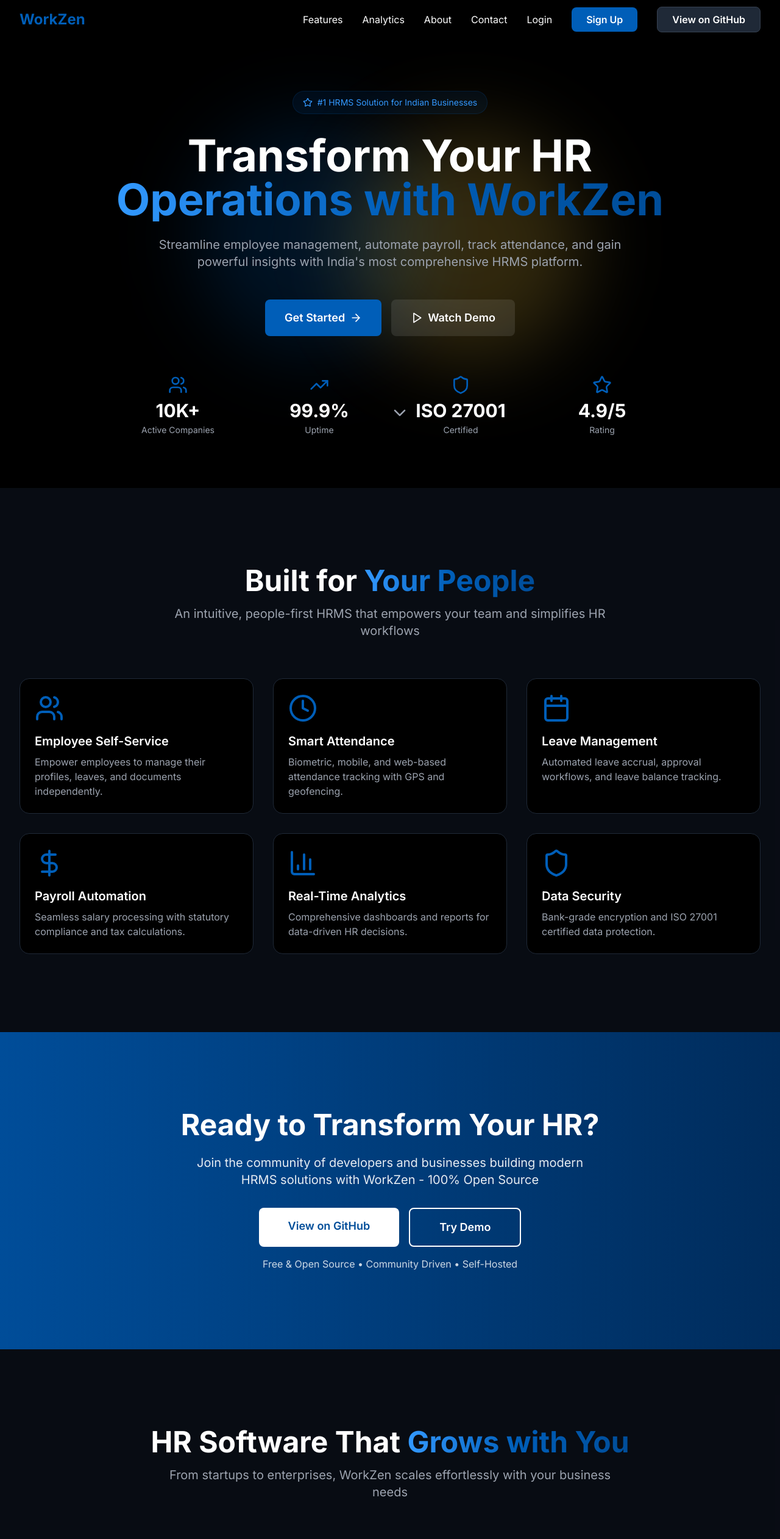
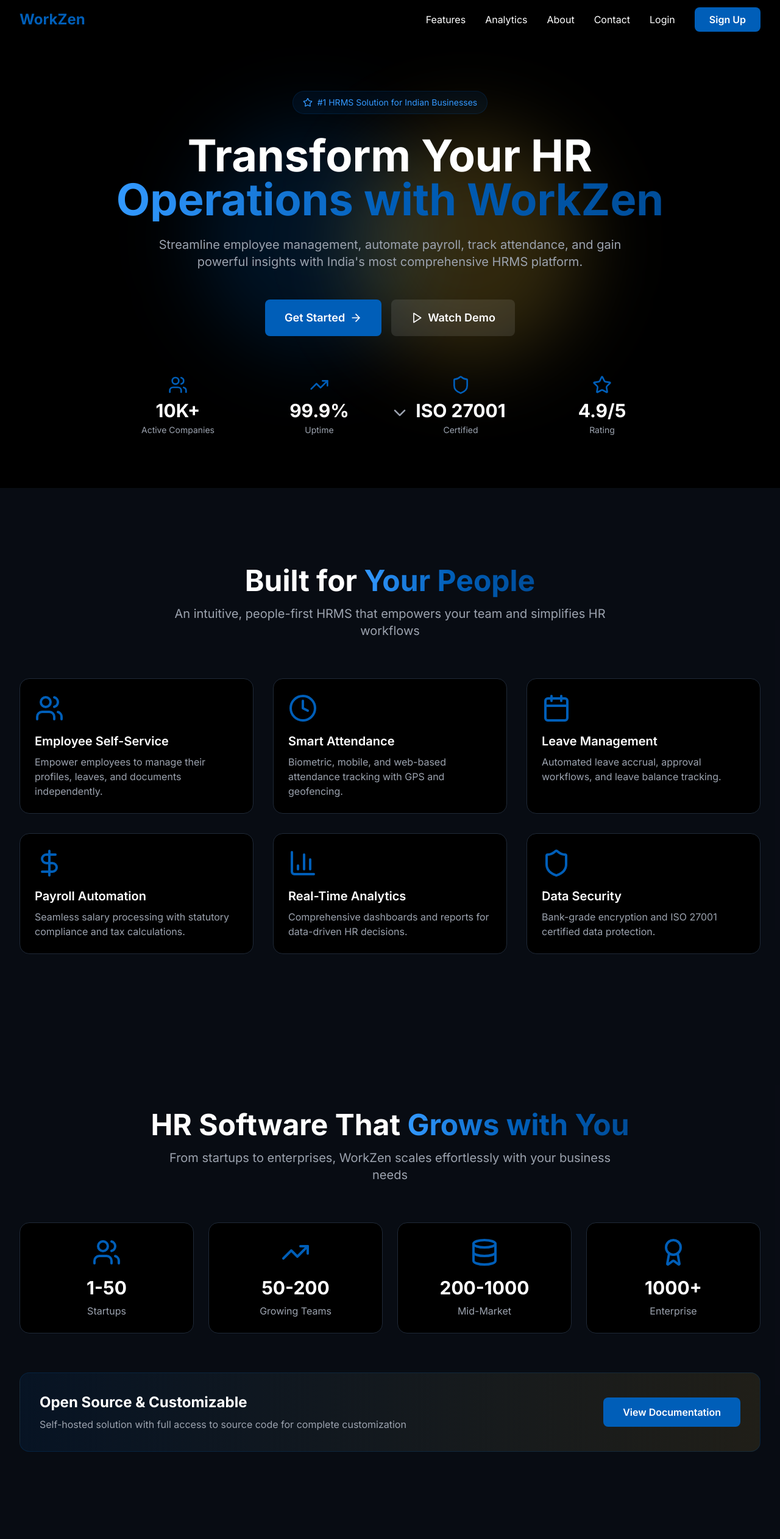
Before and after one commit to DaxVirani03/WorkZen, a React (Vite) app in the folder frontend/: page / in a window 1280 px wide. Shown: the top 2523 px of the page at 61% size. Built offline with nearby package versions, Linux system fonts and the light colour scheme.

Commit message:
Updated Lending Page

```diff
--- a/frontend/src/pages/About.jsx
+++ b/frontend/src/pages/About.jsx
@@ -13,7 +13,6 @@ export default function About() {
             <div className="flex space-x-8">
               <Link to="/" className="hover:text-primary-500 transition-colors">Home</Link>
               <Link to="/about" className="hover:text-primary-500 transition-colors">About</Link>
-              <Link to="/pricing" className="hover:text-primary-500 transition-colors">Pricing</Link>
               <Link to="/contact" className="hover:text-primary-500 transition-colors">Contact</Link>
             </div>
           </div>
--- a/frontend/src/pages/Contact.jsx
+++ b/frontend/src/pages/Contact.jsx
@@ -14,7 +14,6 @@ export default function Contact() {
             <div className="flex space-x-8">
               <Link to="/" className="hover:text-primary-500 transition-colors">Home</Link>
               <Link to="/about" className="hover:text-primary-500 transition-colors">About</Link>
-              <Link to="/pricing" className="hover:text-primary-500 transition-colors">Pricing</Link>
               <Link to="/contact" className="hover:text-primary-500 transition-colors">Contact</Link>
             </div>
           </div>
@@ -52,7 +51,7 @@ export default function Contact() {
                 <MapPin className="w-6 h-6 text-primary-500 mt-1" />
                 <div>
                   <h3 className="font-semibold mb-1">Office</h3>
-                  <p className="text-gray-400">Mumbai, Maharashtra, India</p>
+                  <p className="text-gray-400">Surat, Gujarat, India</p>
                 </div>
               </div>
             </div>
--- a/frontend/src/pages/LandingPage.jsx
+++ b/frontend/src/pages/LandingPage.jsx
@@ -69,14 +69,6 @@ export default function LandingPage() {
               >
                 Sign Up
               </Link>
-              <a
-                href="https://github.com/DaxVirani03/WorkZen"
-                target="_blank"
-                rel="noopener noreferrer"
-                className="px-6 py-2 bg-gray-800 hover:bg-gray-700 border border-gray-700 rounded-lg transition-colors font-semibold"
-              >
-                View on GitHub
-              </a>
             </div>
 
             {/* Mobile Menu Button */}
@@ -102,14 +94,6 @@ export default function LandingPage() {
               >
                 Sign Up
               </Link>
-              <a
-                href="https://github.com/DaxVirani03/WorkZen"
-                target="_blank"
-                rel="noopener noreferrer"
-                className="block w-full text-left px-6 py-2 bg-gray-800 hover:bg-gray-700 border border-gray-700 rounded-lg transition-colors font-semibold"
-              >
-                View on GitHub
-              </a>
             </div>
           )}
         </div>
@@ -259,7 +243,6 @@ export default function LandingPage() {
                 initial={{ opacity: 0, y: 20 }}
                 whileInView={{ opacity: 1, y: 0 }}
                 transition={{ duration: 0.5, delay: index * 0.1 }}
-                viewport={{ once: true }}
                 className="p-6 rounded-2xl bg-black border border-gray-800 hover:border-primary-500/50 transition-all duration-300"
               >
                 <feature.icon className="w-12 h-12 text-primary-500 mb-4" />
@@ -268,42 +251,6 @@ export default function LandingPage() {
               </motion.div>
             ))}
           </div>
-        </div>
-      </section>
-
-      {/* ==================== SECTION 4: MAKE THE SHIFT CTA ==================== */}
-      <section id="make-shift" className="section-padding bg-gradient-to-r from-primary-600 to-primary-800">
-        <div className="container-custom text-center">
-          <motion.div
-            initial={{ opacity: 0, y: 30 }}
-            whileInView={{ opacity: 1, y: 0 }}
-            transition={{ duration: 0.8 }}
-            viewport={{ once: true }}
-          >
-            <h2 className="text-4xl md:text-5xl font-bold mb-6">
-              Ready to Transform Your HR?
-            </h2>
-            <p className="text-xl text-white/90 mb-8 max-w-2xl mx-auto">
-              Join the community of developers and businesses building modern HRMS solutions with WorkZen - 100% Open Source
-            </p>
-            <div className="flex flex-col sm:flex-row gap-4 justify-center">
-              <a
-                href="https://github.com/DaxVirani03/WorkZen"
-                target="_blank"
-                rel="noopener noreferrer"
-                className="px-12 py-4 bg-white text-primary-600 hover:bg-gray-100 rounded-lg transition-colors font-semibold text-lg inline-block"
-              >
-                View on GitHub
-              </a>
-              <button
-                onClick={() => scrollToSection('demo')}
-                className="px-12 py-4 bg-transparent border-2 border-white text-white hover:bg-white hover:text-primary-600 rounded-lg transition-colors font-semibold text-lg"
-              >
-                Try Demo
-              </button>
-            </div>
-            <p className="mt-4 text-white/80">Free & Open Source • Community Driven • Self-Hosted</p>
-          </motion.div>
         </div>
       </section>
 
@@ -331,7 +278,6 @@ export default function LandingPage() {
                 initial={{ opacity: 0, scale: 0.9 }}
                 whileInView={{ opacity: 1, scale: 1 }}
                 transition={{ duration: 0.5, delay: index * 0.1 }}
-                viewport={{ once: true }}
                 className="p-6 rounded-2xl bg-black border border-gray-800 hover:border-primary-500/50 transition-all duration-300 text-center"
               >
                 <tier.icon className="w-12 h-12 text-primary-500 mx-auto mb-4" />
@@ -345,7 +291,6 @@ export default function LandingPage() {
             initial={{ opacity: 0, y: 30 }}
             whileInView={{ opacity: 1, y: 0 }}
             transition={{ duration: 0.8 }}
-            viewport={{ once: true }}
             className="mt-16 p-8 rounded-2xl bg-gradient-to-r from-primary-500/10 to-accent-500/10 border border-primary-500/20"
           >
             <div className="flex flex-col md:flex-row items-center justify-between gap-6">
@@ -374,7 +319,6 @@ export default function LandingPage() {
               initial={{ opacity: 0, x: -50 }}
               whileInView={{ opacity: 1, x: 0 }}
               transition={{ duration: 0.8 }}
-              viewport={{ once: true }}
             >
               <div className="relative bg-gradient-to-br from-accent-500/20 to-primary-500/20 rounded-3xl p-8 backdrop-blur-sm border border-white/10">
                 <MessageSquare className="w-full h-64 text-accent-500/30" />
@@ -391,7 +335,6 @@ export default function LandingPage() {
               initial={{ opacity: 0, x: 50 }}
               whileInView={{ opacity: 1, x: 0 }}
               transition={{ duration: 0.8 }}
-              viewport={{ once: true }}
             >
               <h2 className="text-4xl md:text-5xl font-bold mb-6">
                 Boost <span className="gradient-text">Employee Engagement</span>
@@ -445,7 +388,6 @@ export default function LandingPage() {
                 initial={{ opacity: 0, y: 20 }}
                 whileInView={{ opacity: 1, y: 0 }}
                 transition={{ duration: 0.5, delay: index * 0.1 }}
-                viewport={{ once: true }}
                 className="p-6 rounded-2xl bg-black border border-gray-800 hover:border-primary-500/50 transition-all duration-300"
               >
                 <feature.icon className="w-12 h-12 text-primary-500 mb-4" />
@@ -460,7 +402,6 @@ export default function LandingPage() {
             initial={{ opacity: 0, y: 30 }}
             whileInView={{ opacity: 1, y: 0 }}
             transition={{ duration: 0.8 }}
-            viewport={{ once: true }}
             className="p-8 rounded-2xl bg-gradient-to-br from-gray-900 to-black border border-gray-800"
           >
             <div className="grid md:grid-cols-4 gap-6 mb-8">
@@ -492,7 +433,6 @@ export default function LandingPage() {
               initial={{ opacity: 0, x: -50 }}
               whileInView={{ opacity: 1, x: 0 }}
               transition={{ duration: 0.8 }}
-              viewport={{ once: true }}
             >
               <h2 className="text-4xl md:text-5xl font-bold mb-6">
                 <span className="gradient-text">Integrated Payroll</span> Management
@@ -524,7 +464,6 @@ export default function LandingPage() {
               initial={{ opacity: 0, x: 50 }}
               whileInView={{ opacity: 1, x: 0 }}
               transition={{ duration: 0.8 }}
-              viewport={{ once: true }}
             >
               <div className="p-8 rounded-2xl bg-black border border-gray-800">
                 <DollarSign className="w-16 h-16 text-primary-500 mb-6" />
@@ -552,44 +491,6 @@ export default function LandingPage() {
                 </div>
               </div>
             </motion.div>
-          </div>
-        </div>
-      </section>
-
-      {/* ==================== SECTION 12: CORE HR MANAGEMENT ==================== */}
-      <section id="core-hr" className="section-padding">
-        <div className="container-custom">
-          <div className="text-center mb-16">
-            <h2 className="text-4xl md:text-5xl font-bold mb-4">
-              Complete <span className="gradient-text">Core HR</span> Management
-            </h2>
-            <p className="text-xl text-gray-400 max-w-3xl mx-auto">
-              All essential HR functions in one unified platform
-            </p>
-          </div>
-
-          <div className="grid md:grid-cols-2 lg:grid-cols-3 gap-6">
-            {[
-              { icon: Users, title: 'Employee Database', description: 'Centralized employee records with document management' },
-              { icon: FileText, title: 'Policy Management', description: 'Store and distribute company policies digitally' },
-              { icon: Calendar, title: 'Shift Scheduling', description: 'Manage multiple shifts and rosters efficiently' },
-              { icon: Clock, title: 'Time Tracking', description: 'Accurate timesheet and overtime management' },
-              { icon: Shield, title: 'Compliance', description: 'Stay compliant with Indian labor laws' },
-              { icon: Lock, title: 'Access Control', description: 'Role-based permissions and data security' },
-            ].map((feature, index) => (
-              <motion.div
-                key={index}
-                initial={{ opacity: 0, scale: 0.9 }}
-                whileInView={{ opacity: 1, scale: 1 }}
-                transition={{ duration: 0.5, delay: index * 0.1 }}
-                viewport={{ once: true }}
-                className="p-6 rounded-2xl bg-black border border-gray-800 hover:border-primary-500/50 transition-all duration-300"
-              >
-                <feature.icon className="w-12 h-12 text-primary-500 mb-4" />
-                <h3 className="text-xl font-semibold mb-2">{feature.title}</h3>
-                <p className="text-gray-400">{feature.description}</p>
-              </motion.div>
-            ))}
           </div>
         </div>
       </section>
@@ -634,7 +535,6 @@ export default function LandingPage() {
                 initial={{ opacity: 0, y: 20 }}
                 whileInView={{ opacity: 1, y: 0 }}
                 transition={{ duration: 0.5, delay: index * 0.1 }}
-                viewport={{ once: true }}
                 className="p-6 rounded-2xl bg-black border border-gray-800"
               >
                 <h3 className="text-lg font-semibold mb-2">{faq.q}</h3>
```
Also changed, not shown: 1 other file (tests, documents, lock files or other folders).
